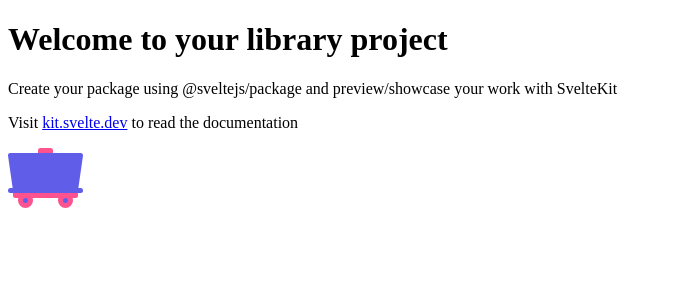
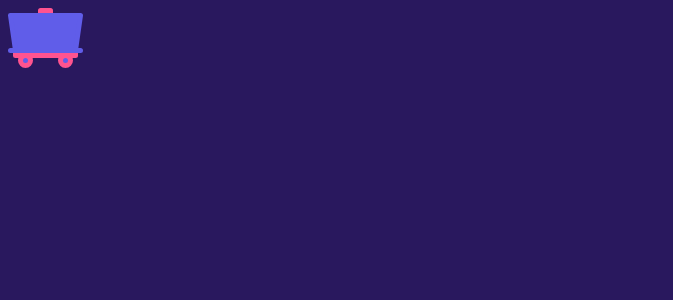
Before and after one commit to vegeta897/grace-train-lib, a SvelteKit app: page / in a window 1280 px wide. Shown: the top 300 px of the page, without its empty margins (0-673 px from the left). Built offline with nearby package versions, Linux system fonts and the light colour scheme.

Commit message:
✨ Add showcase grid

```diff
--- a/src/routes/+page.svelte
+++ b/src/routes/+page.svelte
@@ -2,10 +2,19 @@
 	import TrainCar from '../lib/TrainCar.svelte'
 </script>
 
-<h1>Welcome to your library project</h1>
-<p>
-	Create your package using @sveltejs/package and preview/showcase your work with
-	SvelteKit
-</p>
-<p>Visit <a href="https://kit.svelte.dev">kit.svelte.dev</a> to read the documentation</p>
-<TrainCar />
+<svelte:head>
+	<title>Grace Train Component Library</title>
+</svelte:head>
+<div class="showcase">
+	<TrainCar />
+</div>
+
+<style>
+	:global(html) {
+		background: #29185e;
+	}
+	.showcase {
+		display: grid;
+		grid-template-columns: repeat(4, 1fr);
+	}
+</style>
```
